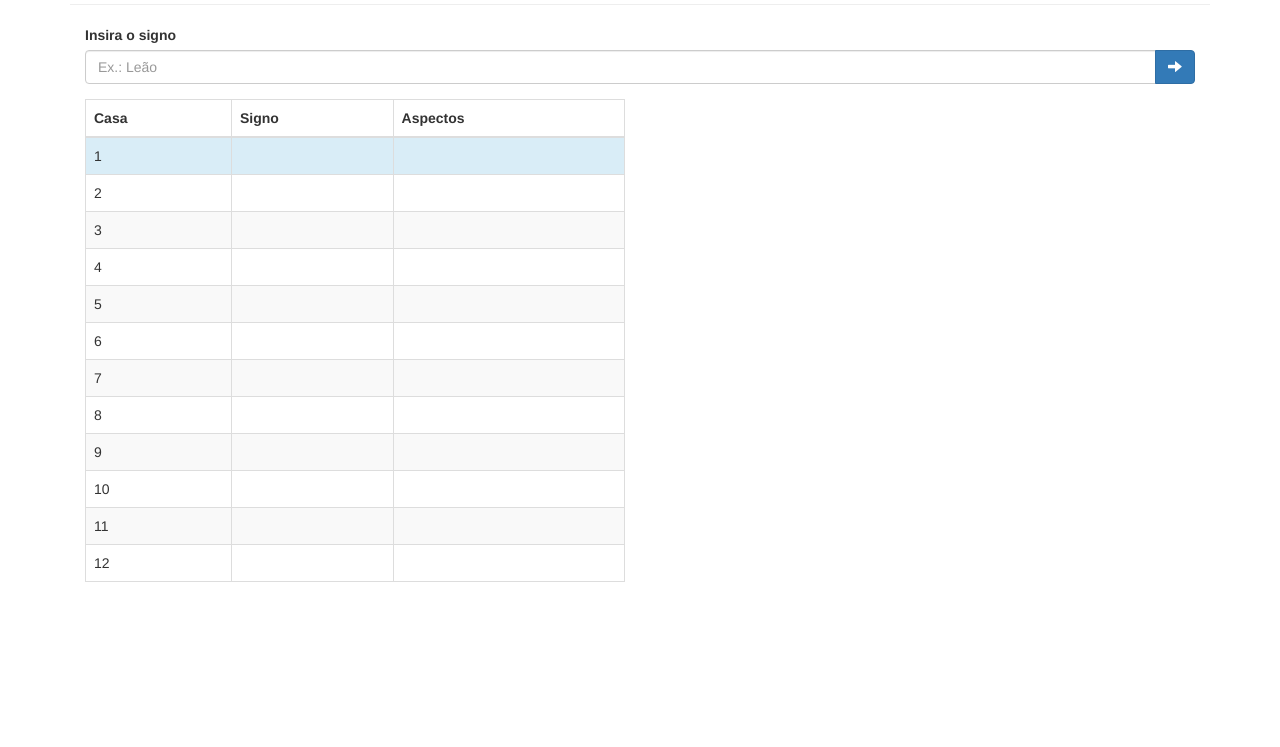
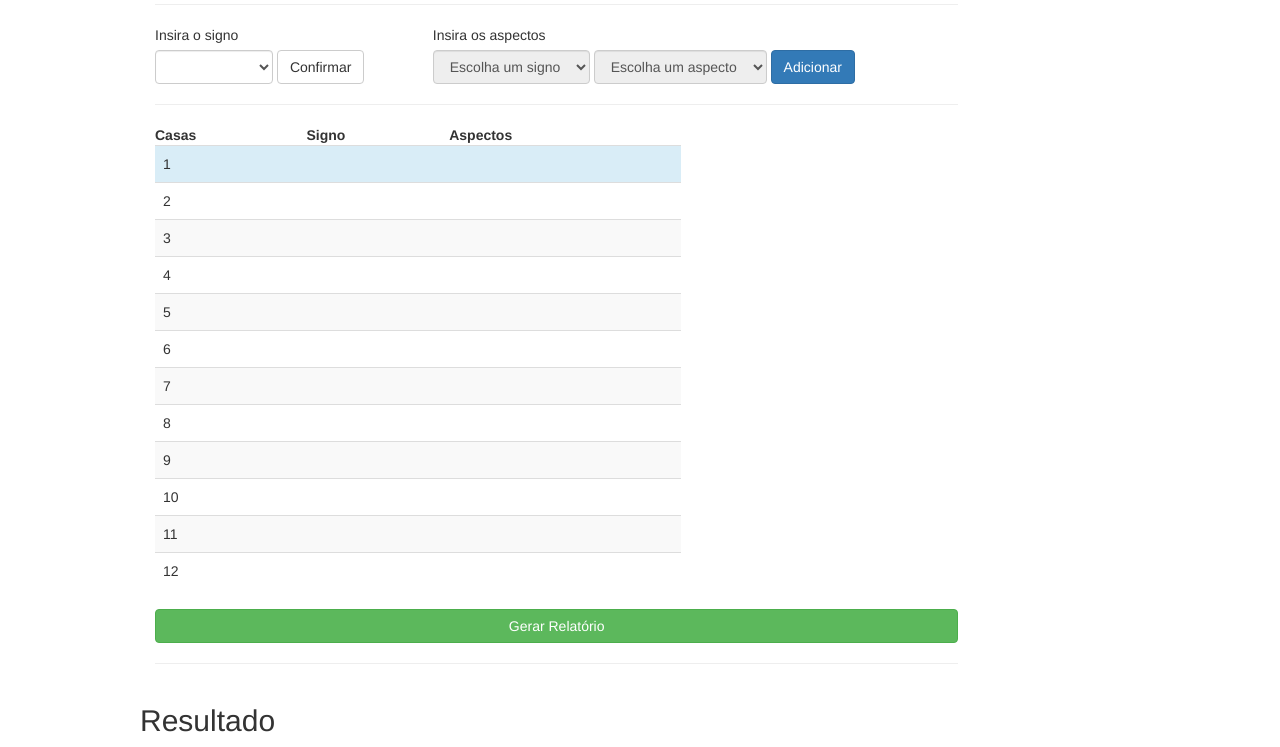
Before and after one commit to RudyJ/MapaAstral, a website: page index.html in a window 1280 px wide. Shown: the part 76-823 px from the top of the page. Before the commit the page ends 800 px from the top, so only its background shows below. Drawn offline with Linux system fonts and the light colour scheme.

Commit message:
v0.1
- criação de tabela dinamicamente por jQuery
- listagem de signos
- adiciona aspecto (bug)

```diff
--- a/horoscopo.js
+++ b/horoscopo.js
@@ -14,37 +14,85 @@ var signos = [
 	'Peixes'
 ]
 
+var aspectos = [
+	'Lua',
+	'Mercúrio',
+	'Vênus',
+	'Marte',
+	'Júpiter',
+	'Saturno',
+	'Urano',
+	'Netuno',
+	'Plutão',
+	'Nódulo Lunar'
+]
+
 /* FUNCOES */
 function listaSignos( signoBase ) {
-	var lista = [];
-	for ( var i = signos.indexOf(signoBase); i < signos.length; i++ )
-		lista.push(signos[i]);
-	for ( var i = 0; i < signos.indexOf(signoBase); i++ )
-		lista.push(signos[i]);
-	return lista;
+	while ( signos[0] != signoBase )
+		signos.unshift(signos.pop());
+	return signos;
 }
 
 /* jQuery */
 
-$('.label').hide();
-$('.panel').hide();
+var insereOpcoesdeSignos = function() {
+	$.each(signos, function(chave, valor) {
+		$('<option>').attr('value', valor).text(valor).appendTo($('.seletor-signo'));
+	});
+}
 
-$('#run').click(function() {
-	// console.log( $('#signoBase').val() );
-	var signo = $('#signoBase').val();
+var montaAspectos = function() {
+	$.each(aspectos, function(chave, valor) {
+		$('<option>').attr('value', valor).text(valor).appendTo($('.seletor-aspecto '));
+	});
+}
 
-	var signos = listaSignos(signo);
-	if ( signo != "") {
-		for( var i = 1; i <= 12; i++ )
-			$('#' + i + ' .signo').text(signos[i-1]);
-		$('.label').show();
-		$('.panel').show();
-	}
-	else {
-		$('.label').hide();
-		$('.panel').hide();
-		for( var i = 1; i <= 12; i++ )
-			$('#' + i + ' .signo').text("");
+var preencheLinha = function(signos) {
+ 	var i = 0;
+ 	$('.signo').each(function() {
+ 		$(this).text(signos[i]);
+ 		i++;
+ 	});
+}
+
+var montaTabela = function() {
+
+	var tabela = $('<table>').attr('id', 'tabela-signo').addClass('table table-striped table-hover');
+
+	var head = $('<thead>').appendTo(tabela);
+	$('<th>').text('Casas').appendTo(head);
+	$('<th>').text('Signo').appendTo(head);
+	$('<th>').text('Aspectos').appendTo(head);
+
+	var body = $('<tbody>').appendTo(tabela);
+	for ( var i = 0; i < 12; i++ ) {
+		var linha = $('<tr>').appendTo(body);
+		if ( i == 0 ) linha.addClass('info'); // refatorar
+		$('<td>').text(i+1).appendTo(linha);
+		$('<td>').appendTo(linha).addClass('signo');
+		$('<td>').appendTo(linha).addClass('aspecto');
 	}
 
+	tabela.appendTo($('#dados'));
+}
+
+var adicionaAspecto = function() {
+	var signo = $(".seletor-signo option:selected").val();
+	var aspecto = $(".seletor-aspecto option:selected").val();
+	console.log('Inserindo ' + aspecto + ' em ' + signo);
+}
+
+$(document).ready( function() {
+	$(insereOpcoesdeSignos());
+	$(montaTabela());
+	$(montaAspectos());
+
+	$('#run').click(function() {
+		var signo = $(".seletor-signo option:selected").val();
+		$(preencheLinha(listaSignos(signo)));
+		$('select').removeAttr('disabled');
+	});
+
+	$('#adiciona-aspecto').click(adicionaAspecto);
 });
--- a/index.html
+++ b/index.html
@@ -5,129 +5,70 @@
 	<title>Mapa Astral</title>
 	<meta name="viewport" width="device-width, initial-scale=1.0">
 	<link rel="stylesheet" href="lib/bootstrap/dist/css/bootstrap.min.css">
+	<style>
+		body {
+			margin: auto;
+			max-width: 100rem;
+		}
+		h1, h2 {
+			font-weight: 300;
+		}
+		label {
+			font-weight: 400;
+		}
+	</style>
 </head>
 <body>
-	<div class="container">
+	<div class="container col-md-10 col-offset-1">
 		<h1>Mapa Astral</h1><hr>
 
-		<div class="col-xs-12">
-			<div class="form-group">
+		<!-- Inserção dos dados -->
+		<div class="row">
+
+			<div class="col-xs-4">
 				<label>Insira o signo</label>
-				<div class="input-group">
-					<input id="signoBase" type="text" class="form-control" placeholder="Ex.: Leão">
-					<span class="input-group-btn">
-						<button id="run" class="btn btn-primary">
-							<span class="glyphicon glyphicon-arrow-right"></span>
-						</button>
-					</span>
+				<div class="form-inline">
+					<div class="form-group">
+						<select class="form-control seletor-signo" name="signo">
+							<option value="" selected disabled></option>
+						</select>
+						<button id="run" class="btn btn-default">Confirmar</button>
+					</div>
 				</div>
 			</div>
+			<div class="col-xs-8">
+				<label>Insira os aspectos</label>
+				<form class="form-inline">
+					<div class="form-group">
+						<select class="form-control seletor-signo" disabled name="signo">
+							<option value="" disabled selected>Escolha um signo</option>
+						</select>
+					</div>
+					<div class="form-group">
+						<select class="form-control seletor-aspecto" disabled name="signo">
+							<option value="" disabled selected>Escolha um aspecto</option>
+						</select>
+					</div>
+					<button id="adiciona-aspecto" class="btn btn-primary">Adicionar</button>
+				</form>
+			</div>
 		</div>
+
 		<hr>
 
-		<div class="col-sm-6">
+		<!-- Tabela e prévia -->
+		<div class="row">
+			<div class="col-xs-12 col-md-8" id="dados"></div>
+		</div>
+		<button id="gera-resultado" class="btn btn-block btn-success">Gerar Relatório</button>
+		<hr>
 
-			<table class="table table-striped table-bordered table-hover">
-				<thead>
-					<th>Casa</th>
-					<th>Signo</th>
-					<th>Aspectos</th>
-				</thead>
-				<tbody>
-					<tr id="1" class="info">
-						<td>1</td>
-						<td class="signo"></td>
-						<td></td>
-					</tr>
-					<tr id="2">
-						<td>2</td>
-						<td class="signo"></td>
-						<td></td>
-					</tr>
-					<tr id="3">
-						<td>3</td>
-						<td class="signo"></td>
-						<td>
-							<span class="label label-primary">Plutão</span>
-						</td>
-					</tr>
-					<tr id="4">
-						<td>4</td>
-						<td class="signo"></td>
-						<td></td>
-					</tr>
-					<tr id="5">
-						<td>5</td>
-						<td class="signo"></td>
-						<td>
-							<span class="label label-success">Vênus</span>
-							<span class="label label-info">Neptuno</span>
-						</td>
-					</tr>
-					<tr id="6">
-						<td>6</td>
-						<td class="signo"></td>
-						<td></td>
-					</tr>
-					<tr id="7">
-						<td>7</td>
-						<td class="signo"></td>
-						<td></td>
-					</tr>
-					<tr id="8">
-						<td>8</td>
-						<td class="signo"></td>
-						<td>
-							<span class="label label-warning">Sol</span>
-							<span class="label label-danger">Marte</span>
-						</td>
-					</tr>
-					<tr id="9">
-						<td>9</td>
-						<td class="signo"></td>
-						<td></td>
-					</tr>
-					<tr id="10">
-						<td>10</td>
-						<td class="signo"></td>
-						<td></td>
-					</tr>
-					<tr id="11">
-						<td>11</td>
-						<td class="signo"></td>
-						<td>
-							<span class="label label-default">Lua</span>
-						</td>
-					</tr>
-					<tr id="12">
-						<td>12</td>
-						<td class="signo"></td>
-						<td></td>
-					</tr>
-				</tbody>
-			</table>
+		<!-- Resultados -->
+		<div class="row">
+			<h2 id="resultado">Resultado</h2>
 
-		</div> <!-- col-sm-4 -->
+		</div>
 
-		<div class="col-sm-6">
-			<div class="panel panel-primary">
-				<div class="panel-heading">
-					<h3 class="panel-title">Quadro</h3>
-				</div>
-				<div class="panel-body">
-					<p class="text-justify">
-						Lorem ipsum dolor sit amet, consectetur adipisicing elit. Doloribus alias fugiat aspernatur tenetur eligendi dolor aperiam quasi ipsa? Perspiciatis architecto, modi voluptate dicta non rerum neque sunt earum incidunt error. Lorem ipsum dolor sit amet, consectetur adipisicing elit. Totam nisi, inventore dolorum dolores similique iusto, molestias quas animi magnam ipsam blanditiis, sed tempora. Assumenda nisi debitis eum error ratione placeat.
-					</p>
-					<ul class="list-group">
-						<li class="list-group-item">Cras justo odio</li>
-						<li class="list-group-item">Dapibus ac facilisis in</li>
-						<li class="list-group-item">Morbi leo risus</li>
-						<li class="list-group-item">Porta ac consectetur ac</li>
-						<li class="list-group-item">Vestibulum at eros</li>
-					</ul>
-				</div>
-			</div>
-		</div>
 	</div> <!-- container-->
 	<!-- -->
 
```
